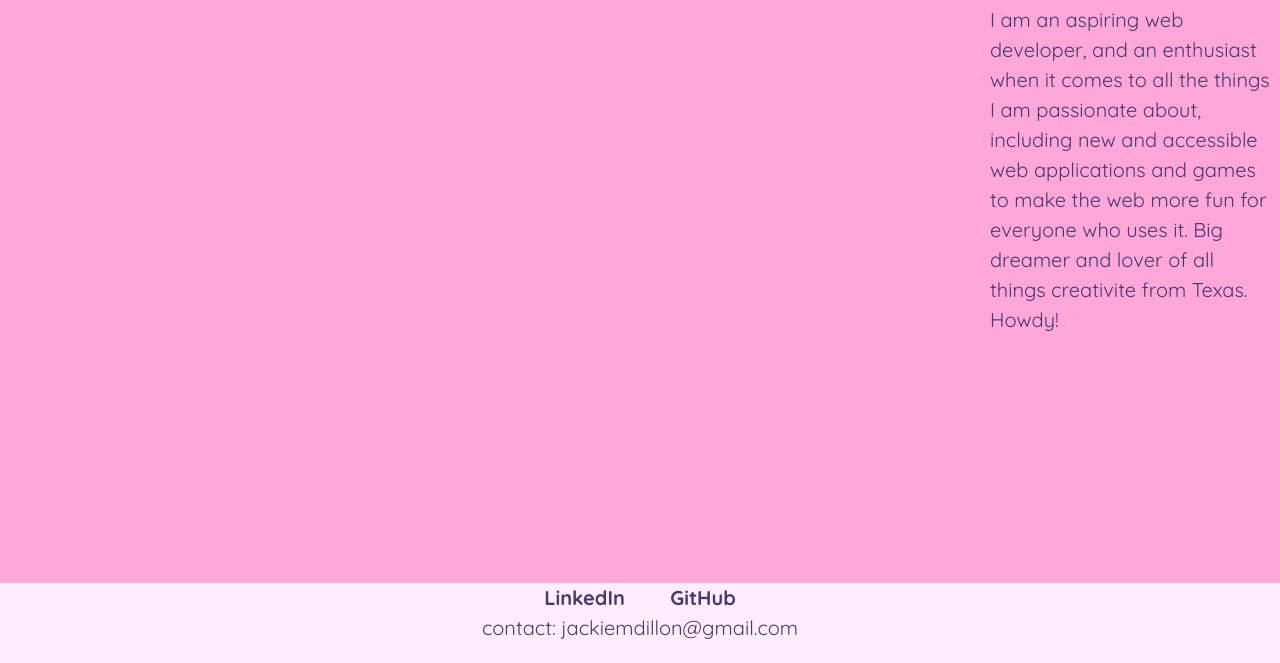
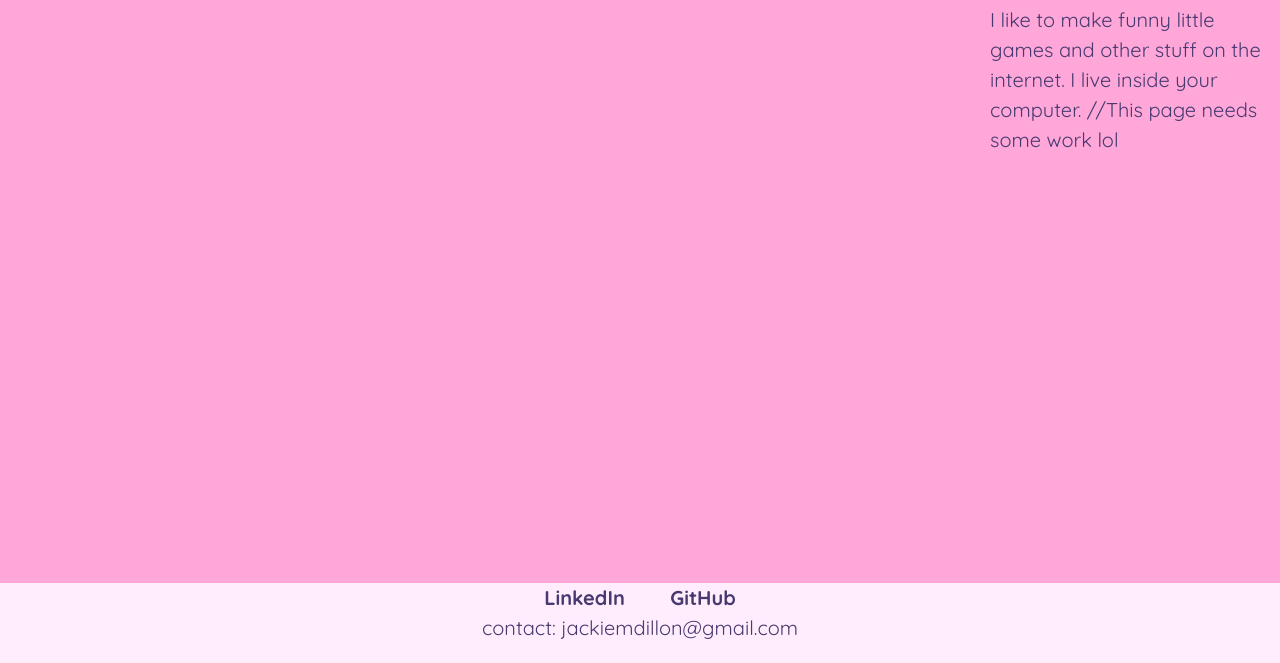
Before and after one commit to jackieBD/jackiejonzz.github.io, a plain HTML site: page index.html in a window 1280 px wide. Shown: the part 137-800 px from the top of the page. Drawn offline with nearby package versions, Linux system fonts and the light colour scheme; a script that the page names is missing.

Commit message:
Update index.html

```diff
--- a/index.html
+++ b/index.html
@@ -38,9 +38,7 @@
       <div class = "about">
 <!--         <img src="images/jackiejonzz.png"> -->
         <h2>My Name is Jackie</h2>
-        <p>I am an aspiring web developer, and an enthusiast when it comes to all the things I am passionate about,
-          including new and accessible web applications and games to make the web more fun for everyone who uses it.
-          Big dreamer and lover of all things creativite from Texas. Howdy!
+        <p>I like to make funny little games and other stuff on the internet. I live inside your computer. //This page needs some work lol
         </p>
       </div>
 
```
